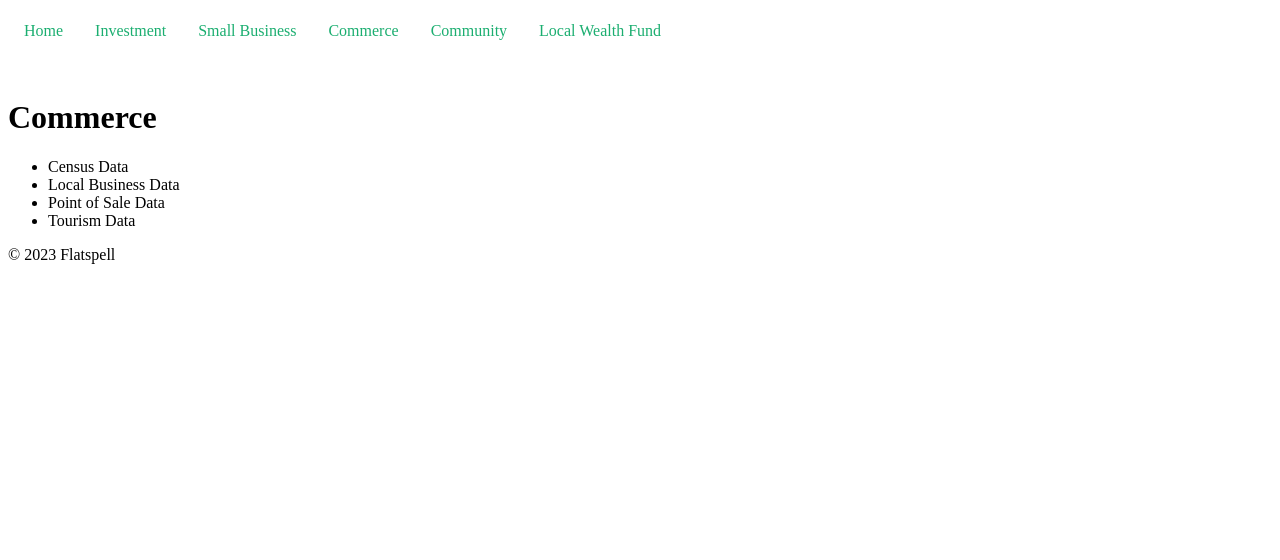
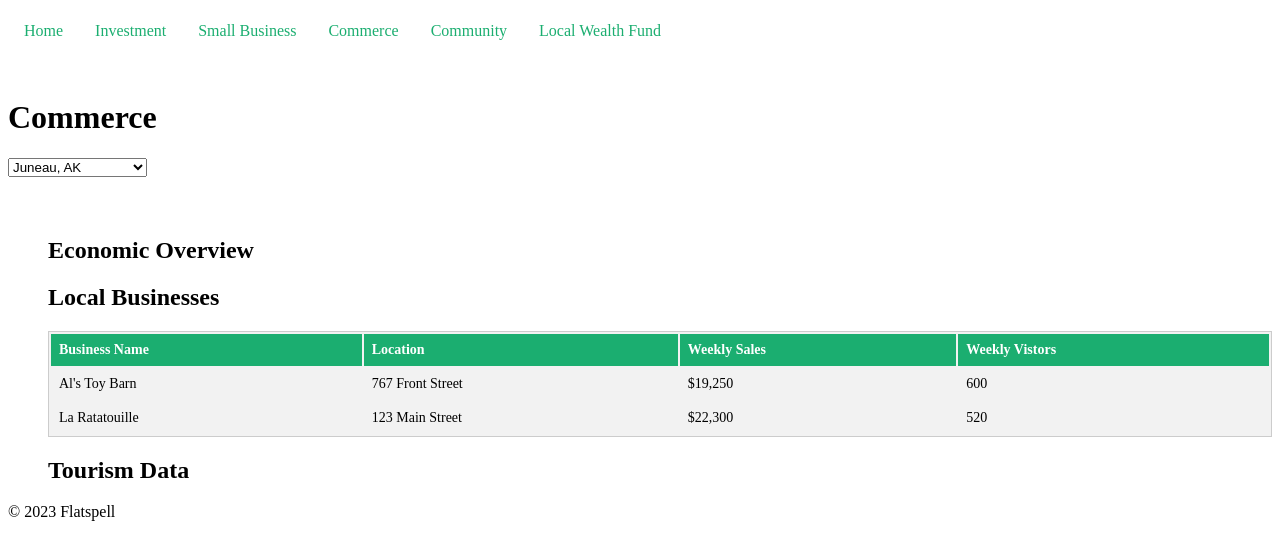
Before and after one commit to flatspell/community, a Flask app: page /commerce in a window 1280 px wide. Shown: the top 560 px of the page. Run offline with Flask 3, Linux system fonts and the light colour scheme.

Commit message:
start heatmap for commerce page

```diff
--- a/map-app/static/css/style.css
+++ b/map-app/static/css/style.css
@@ -74,3 +74,18 @@
 #content {
   padding-top: 50px;
 }
+
+table {
+  width: 100%;
+  border: 1px solid #ccc;
+  background-color: #f2f2f2;
+  font-size: 14px;
+}
+th, td {
+  padding: 8px;
+  text-align: left;
+}
+th {
+  background-color: #1bae70;
+  color: #fff;
+}
--- /dev/null
+++ b/map-app/static/js/heatmap.js
@@ -0,0 +1,24 @@
+// Generate the heatmap data
+var heatmapData = [
+  {lat: 48.1184, lng: -123.4307, value: 0.8},
+  {lat: 48.1190, lng: -123.4305, value: 0.5},
+  {lat: 48.1195, lng: -123.4310, value: 0.2},
+  // more data points...
+];
+
+// Generate the heatmap layer
+var heatmapLayer = L.heatLayer(heatmapData, {
+  radius: 20,
+  blur: 15,
+  maxZoom: 18,
+  gradient: {
+    0.4: 'blue',
+    0.6: 'cyan',
+    0.7: 'lime',
+    0.8: 'yellow',
+    1.0: 'red'
+  }
+});
+
+// Add the heatmap layer to the container element
+heatmapLayer.addTo(document.getElementById('heatmap-container'));
--- a/map-app/templates/commerce.html
+++ b/map-app/templates/commerce.html
@@ -4,10 +4,39 @@
 
 {% block content %}
   <h1>Commerce</h1>
+
+  <select id="location-dropdown">
+    <option value="juneau-ak">Juneau, AK</option>
+    <option value="port-angeles-wa">Port Angeles, WA</option>
+    <option value="port-townsend-wa">Port Townsend, WA</option>
+  </select>
   <ul>
-    <li>Census Data</li>
-    <li>Local Business Data</li>
-    <li>Point of Sale Data</li>
-    <li>Tourism Data</li>
+
+    <h2>Economic Overview</h2>
+    <h2>Local Businesses</h2>
+      <table>
+        <tr>
+          <th>Business Name</th>
+          <th>Location</th>
+          <th>Weekly Sales</th>
+          <th>Weekly Vistors</th>
+        </tr>
+        <tr>
+          <td>Al's Toy Barn</td>
+          <td>767 Front Street</td>
+          <td>$19,250</td>
+          <td>600</td>
+        </tr>
+        <tr>
+          <td>La Ratatouille</td>
+          <td>123 Main Street</td>
+          <td>$22,300</td>
+          <td>520</td>
+        </tr>
+      </table>
+    <h2>Tourism Data</h2>
+    <div id="heatmap-container"></div>
+    <script src="heatmap.js"></script>
   </ul>
+
 {% endblock %}
--- a/map-app/templates/investment.html
+++ b/map-app/templates/investment.html
@@ -4,6 +4,11 @@
 
 {% block content %}
   <h1>Local Investment</h1>
+  <select id="location-dropdown">
+    <option value="juneau-ak">Juneau, AK</option>
+    <option value="port-angeles-wa">Port Angeles, WA</option>
+    <option value="port-townsend-wa">Port Townsend, WA</option>
+  </select>
   <ul>
     <li>Prospect New Deals</li>
     <li>Ongoing Investment Applications</li>
--- a/map-app/templates/local_wealth_fund.html
+++ b/map-app/templates/local_wealth_fund.html
@@ -4,6 +4,11 @@
 
 {% block content %}
   <h1>Local Wealth Fund</h1>
+  <select id="location-dropdown">
+    <option value="juneau-ak">Juneau, AK</option>
+    <option value="port-angeles-wa">Port Angeles, WA</option>
+    <option value="port-townsend-wa">Port Townsend, WA</option>
+  </select>
   <ul>
     <li>Let your community utilize our investment fund</li>
     <li>Allow every citizen to be a shareholder in hometown equity</li>
--- a/map-app/templates/small-business.html
+++ b/map-app/templates/small-business.html
@@ -4,6 +4,11 @@
 
 {% block content %}
   <h1>Small Business</h1>
+  <select id="location-dropdown">
+    <option value="juneau-ak">Juneau, AK</option>
+    <option value="port-angeles-wa">Port Angeles, WA</option>
+    <option value="port-townsend-wa">Port Townsend, WA</option>
+  </select>
   <ul>
     <li>Securitization</li>
     <li>Raise Funds</li>
```
Also changed, not shown: map-app/templates/community.html (+7 -0 lines).
